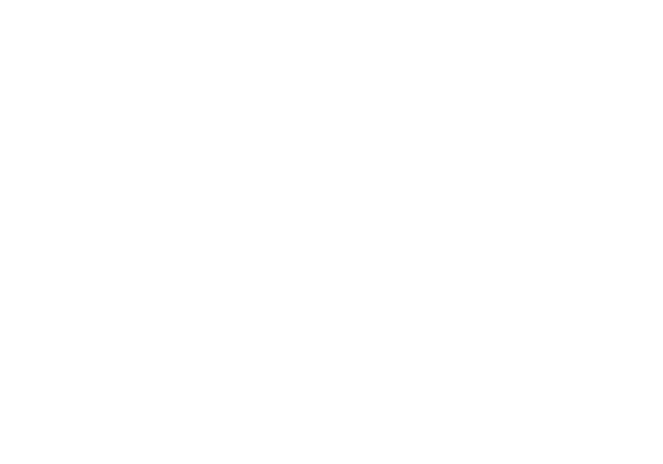
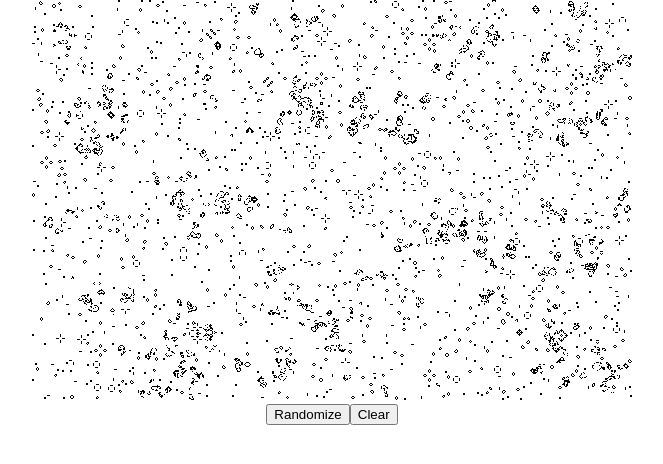
Before and after one commit to bloominstituteoftechnology/CS-Build-Week-1, a React (Create React App) app in the folder projects/life/: page / in a window 1280 px wide. Shown: the top 464 px of the page, without its empty margins (308-971 px from the left). Built offline with nearby package versions, Linux system fonts and the light colour scheme.

Commit message:
complete App.js + randomize and clear buttons

```diff
--- a/projects/life/src/App.js
+++ b/projects/life/src/App.js
@@ -6,7 +6,6 @@ import './App.css';
  * Life canvas
  */
 class LifeCanvas extends Component {
-
   /**
    * Constructor
    */
@@ -21,7 +20,16 @@ class LifeCanvas extends Component {
    * Component did mount
    */
   componentDidMount() {
-    requestAnimationFrame(() => {this.animFrame()});
+    requestAnimationFrame(() => {
+      this.animFrame();
+    });
+  }
+
+  randomize = () => {
+    this.life.randomize();
+  }
+  clear = () => {
+    this.life.clear();
   }
 
   /**
@@ -31,6 +39,31 @@ class LifeCanvas extends Component {
     //
     // !!!! IMPLEMENT ME !!!!
     //
+
+    const cells = this.life.getCells();
+
+    const canvas = this.refs.canvas;
+    const ctx = canvas.getContext('2d');
+
+    const imageData = ctx.getImageData(0, 0, canvas.width, canvas.height);
+    const imageCopy = imageData.data;
+
+    for (let row = 0; row < this.props.height; row++) {
+      for (let col = 0; col < this.props.width; col++) {
+        const idx = (row * this.props.width + col) * 4;
+        const color = cells[row][col] ? 0 : 255;
+        imageCopy[idx] = color;
+        imageCopy[idx + 1] = color;
+        imageCopy[idx + 2] = color;
+        imageCopy[idx + 3] = 255;
+      }
+    }
+
+    ctx.putImageData(imageData, 0, 0);
+    this.life.step();
+    requestAnimationFrame(() => {
+      this.animFrame();
+    });
 
     // Request another animation frame
     // Update life and get cells
@@ -44,7 +77,18 @@ class LifeCanvas extends Component {
    * Render
    */
   render() {
-    return <canvas ref="canvas" width={this.props.width} height={this.props.height} />
+    return (
+      <div>
+        <canvas
+          ref="canvas"
+          width={this.props.width}
+          height={this.props.height}
+        />
+        <br/>
+        <button onClick={this.randomize}>Randomize</button>
+        <button onClick={this.clear}>Clear</button>
+      </div>
+    );
   }
 }
 
@@ -52,16 +96,15 @@ class LifeCanvas extends Component {
  * Life holder component
  */
 class LifeApp extends Component {
-
   /**
    * Render
    */
   render() {
     return (
       <div>
-        <LifeCanvas width={400} height={300} />
+        <LifeCanvas width={600} height={400} />
       </div>
-    )
+    );
   }
 }
 
@@ -69,7 +112,6 @@ class LifeApp extends Component {
  * Outer App component
  */
 class App extends Component {
-
   /**
    * Render
    */
```
